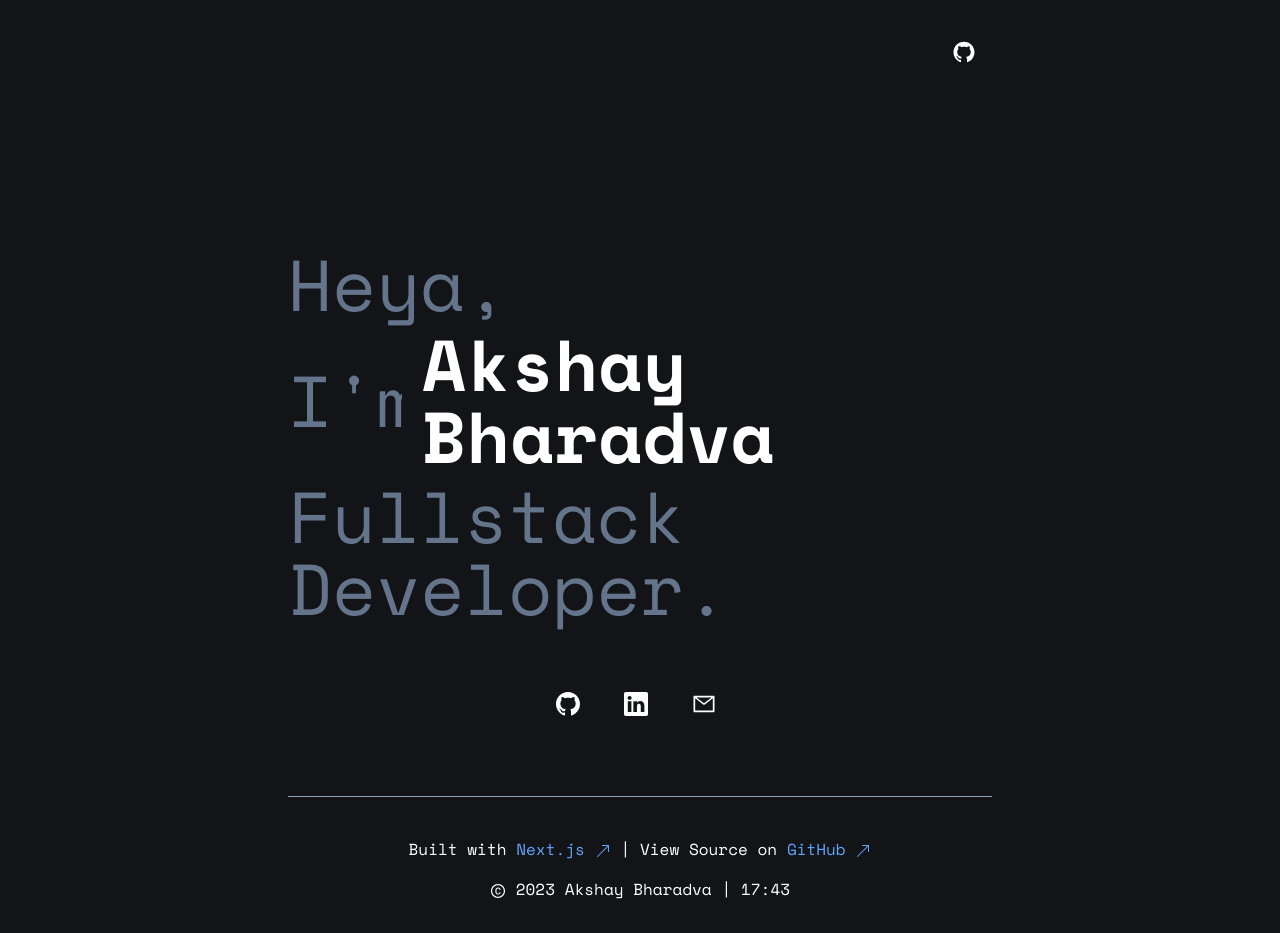
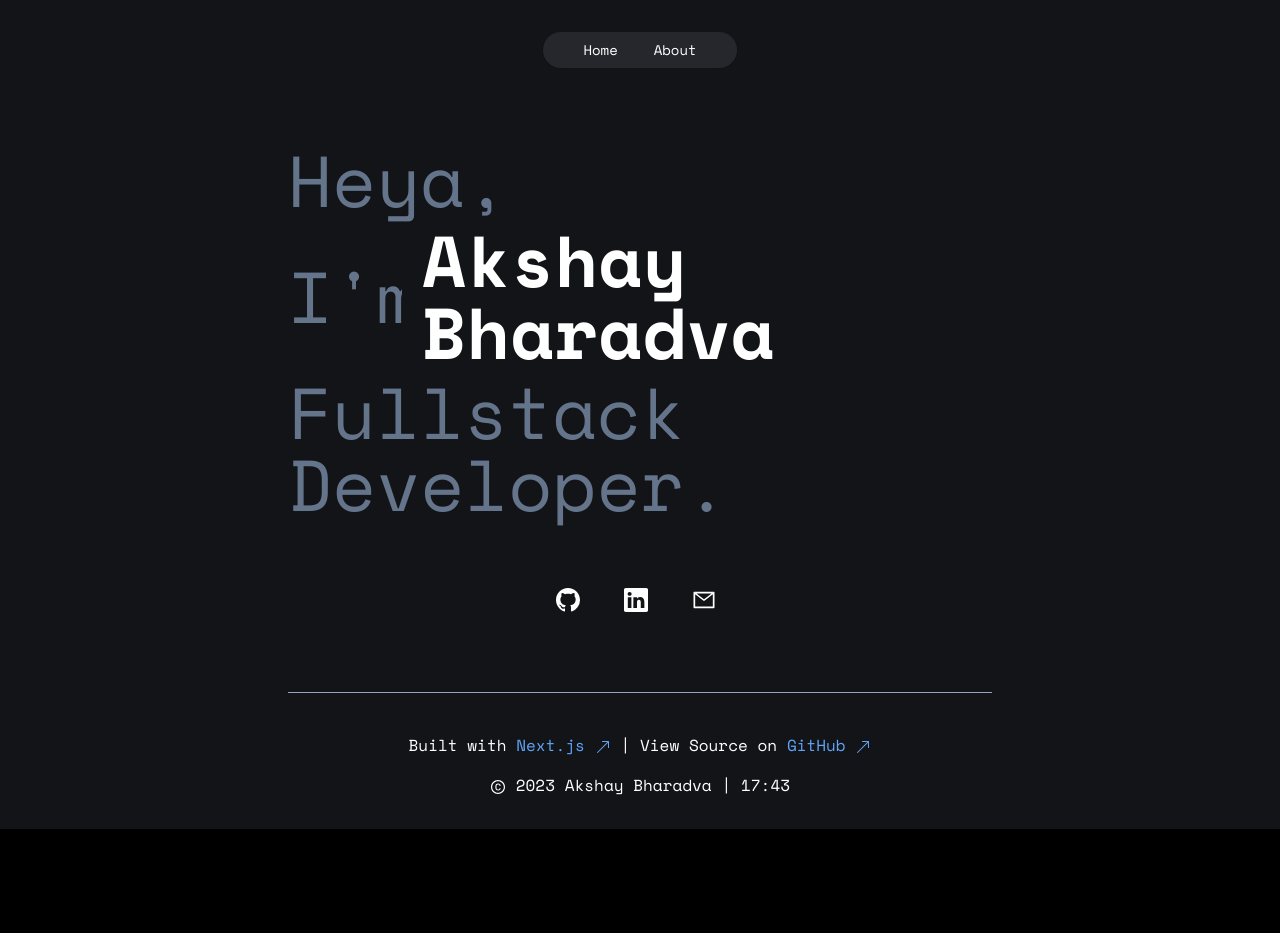
Before and after one commit to akshay-bharadva/akshay-bharadva.github.io, a Next.js app: page / in a window 1280 px wide. After the commit the page ends 829 px from the top, so only its background shows below. Built offline with nearby package versions, Linux system fonts and the light colour scheme.

Commit message:
feat: about me

```diff
--- a/src/components/header.tsx
+++ b/src/components/header.tsx
@@ -10,10 +10,10 @@ type LinkProps = {
 };
 
 const Links: LinkProps[] = [
-  // {
-  //   href: "/",
-  //   label: "Home",
-  // },
+  {
+    href: "/",
+    label: "Home",
+  },
   // {
   //   href: "/experience",
   //   label: "Experience",
@@ -22,15 +22,19 @@ const Links: LinkProps[] = [
   //   href: "/projects",
   //   label: "Projects",
   // },
+  {
+    href: "/about",
+    label: "About",
+  },
 ];
 
 export default function Header({ children }: Props) {
   return (
-    <header className="font-space py-8 sm:flex sm:flex-row sm:items-center sm:justify-between">
-      <div className="hidden sm:flex sm:flex-row sm:gap-x-4">
+    <header className="font-space py-8 sm:flex sm:flex-row sm:items-center sm:justify-between fixed top-0 w-full left-0 z-50">
+      <div className="hidden sm:flex sm:flex-row sm:gap-x-4 w-md mx-auto px-10 rounded-full shadow-sm backdrop-blur-sm bg-slate-300/10">
         {Links.map((link) => (
           <Link
-            className="cursor-pointer mr-5 transform hover:-translate-y-0.5 hover:text-primary-600 transition-all duration-200 py-2"
+            className="cursor-pointer mr-5 last-of-type:mr-0 transform hover:text-primary-600 hover:font-bold transition-all duration-200 py-2 text-sm"
             href={link.href}
             key={link.href}
           >
@@ -38,17 +42,6 @@ export default function Header({ children }: Props) {
           </Link>
         ))}
       </div>
-      <div className="flex gap-2">
-        <Link
-          className="mr-2 p-2 text-2xl text-white justify-center items-center gap-1 hover:bg-zinc-700 transition-all rounded-lg"
-          target="_blank"
-          rel="noopener noreferrer"
-          aria-label="github-repo"
-          href="https://github.com/akshay-bharadva"
-        >
-          <AiFillGithub />
-        </Link>
-      </div>
     </header>
   );
 }
--- a/src/components/hero.tsx
+++ b/src/components/hero.tsx
@@ -7,9 +7,11 @@ export default function Hero({ children }: Props) {
     <section>
       <div className="flex gap-10 items-center justify-between">
         <div className="">
+          {/*
           <h2 className="text-3xl font-bold text-white font-space mb-4">
             Akshay Bharadva <small className="text-sm">(He/Him)</small>
           </h2>
+           */}
           <p className="font-space mb-2">
             Heya! I&apos;m fullstack developer and life-long learner, living in
             India. I enjoy learning new technologies and collaborating with
--- a/src/components/me.tsx
+++ b/src/components/me.tsx
@@ -8,7 +8,8 @@ export default function Me({ children }: Props) {
     <section>
       <div className="flex flex-col gap-5 items-center justify-center w-full h-full mb-10">
         <div className="flex gap-5 items-center">
-          <Image
+          {/* eslint-disable-next-line @next/next/no-img-element */}
+          <img
             src={"https://avatars.githubusercontent.com/u/52954931?v=4"}
             alt="akshay-bharadva"
             className="w-32 rounded-full"
```
